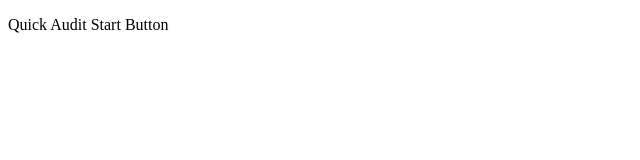
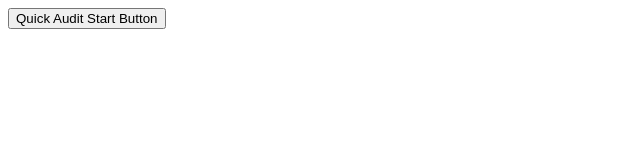
Before and after one commit to kellermoon/quickaudit, a plain HTML site: page index.html in a window 1280 px wide. Shown: the whole page, without its empty margins (0-640 px from the left). Drawn offline with Linux system fonts and the light colour scheme.

Commit message:
Confirming directory change.
Added a button…seems to have appeared in the github repo, so woo too!!

```diff
--- a/index.html
+++ b/index.html
@@ -5,6 +5,8 @@
         <title>Quick Audit &mdash; Sage Office Solutions</title>
     </head>
     <body>
-        <p>Quick Audit Start Button</p>
+
+        <button>Quick Audit Start Button</button>
+
     </body>
 </html>
```
